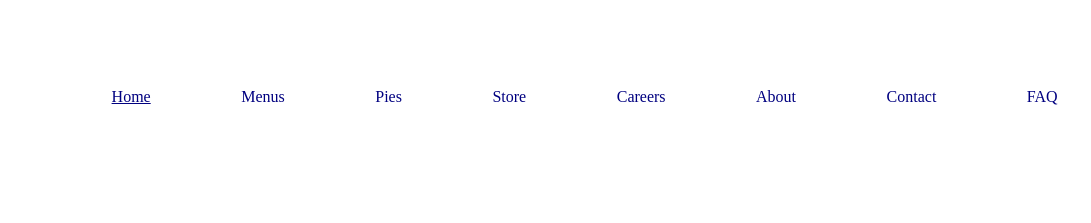
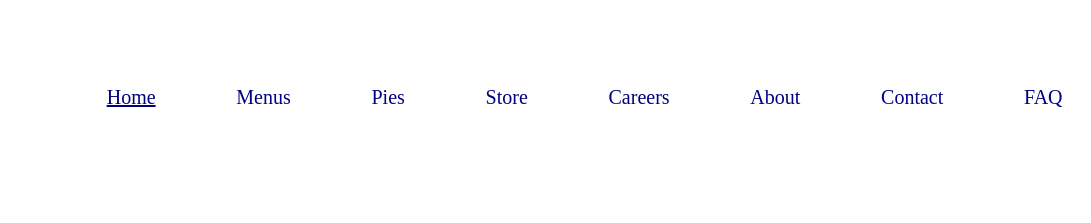
Before and after one commit to alayna-design/UX_UI_HW_17, a plain HTML site: page index.html in a window 1280 px wide. Shown: the top 223 px of the page, 189-1280 px from the left. Drawn offline with Linux system fonts and the light colour scheme.

Commit message:
media size nav

```diff
--- a/styles.css
+++ b/styles.css
@@ -162,6 +162,13 @@ footer {
         justify-content: center;
         border-radius: 6px;
     }
-
+    .nav-links{
+        display:flex;
+        justify-content: space-around ;
+        align-items: center;
+        color: navy;
+        padding-left: 40px;
+        font-size:20px ;
+    }
 
 }
```
